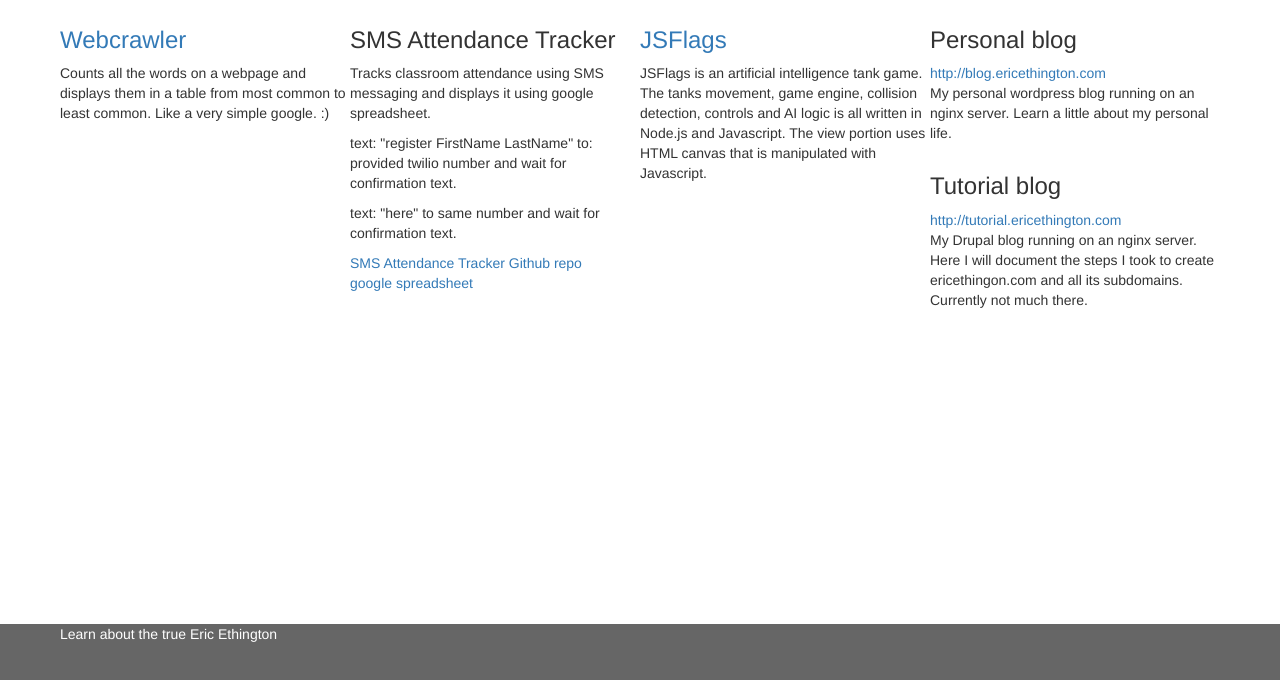
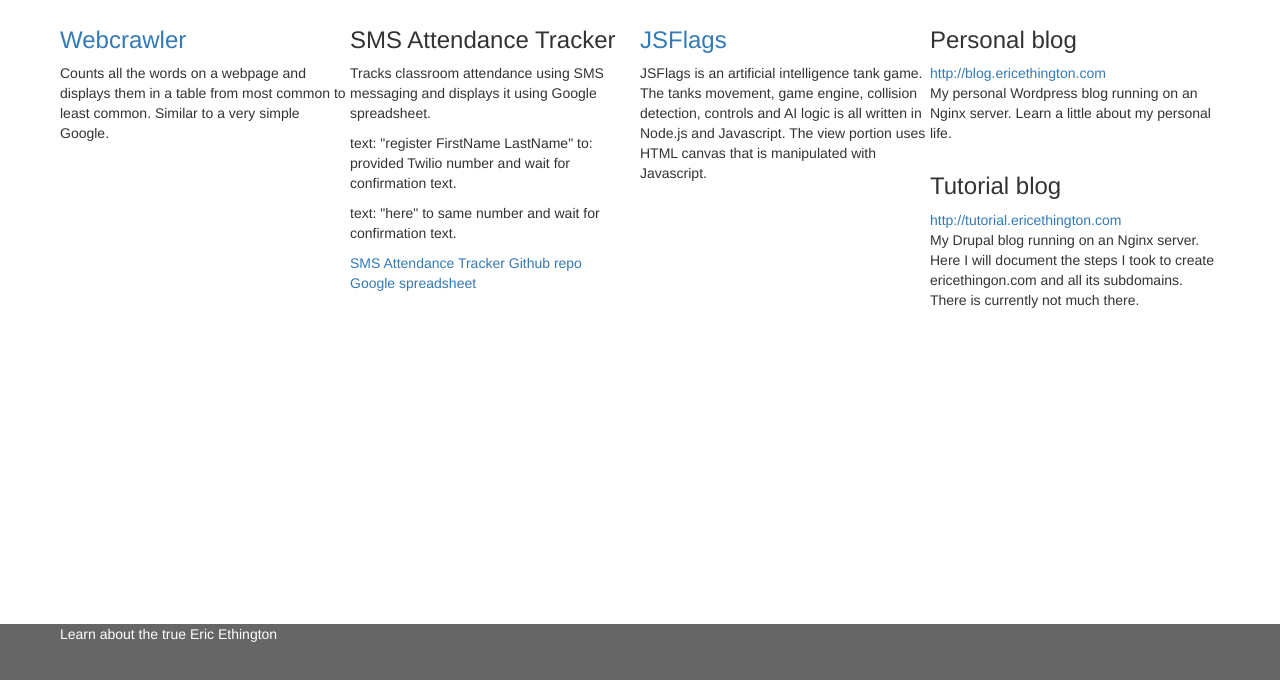
Before and after one commit to erceth/ee, a website: page src/index.html at #/home in a window 1280 px wide. Shown: the part 116-796 px from the top of the page. Drawn offline with nearby package versions, Linux system fonts and the light colour scheme; files that its build step writes are made by us from their sources.

Commit message:
polish text

```diff
--- a/src/html/home.html
+++ b/src/html/home.html
@@ -9,7 +9,7 @@
                 <a ui-sref="webcrawler"><h3>Webcrawler</h3></a>
             </div>
             <div class="description">
-                <p>Counts all the words on a webpage and displays them in a table from most common to least common.  Like a very simple google. :)</p>
+                <p>Counts all the words on a webpage and displays them in a table from most common to least common.  Similar to a very simple Google.</p>
             </div>
         </div>
 
@@ -21,11 +21,11 @@
 
             </div>
             <div class="description">
-                <p>Tracks classroom attendance using SMS messaging and displays it using google spreadsheet.</p>
-                <p>text: "register FirstName LastName" to: provided twilio number and wait for confirmation text.</p>
+                <p>Tracks classroom attendance using SMS messaging and displays it using Google spreadsheet.</p>
+                <p>text: "register FirstName LastName" to: provided Twilio number and wait for confirmation text.</p>
                 <p>text: "here" to same number and wait for confirmation text.</p>
                 <div><a href="https://github.com/erceth/attendance-tracker" target="_blank">SMS Attendance Tracker Github repo </a></div>
-                <div><a href="https://docs.google.com/spreadsheets/d/1BKtDlT-R3nlqEIMLs0XvrFGBAsqFqzSbAnzKaHJfJ-8/edit#gid=2132167194" target="_blank">google spreadsheet</a></div>
+                <div><a href="https://docs.google.com/spreadsheets/d/1BKtDlT-R3nlqEIMLs0XvrFGBAsqFqzSbAnzKaHJfJ-8/edit#gid=2132167194" target="_blank">Google spreadsheet</a></div>
             </div>
         </div>
 
@@ -46,7 +46,7 @@
             	<a href="http://blog.ericethington.com" target="_blank">http://blog.ericethington.com</a>
             </div>
             <div class="description">
-                <p>My personal wordpress blog running on an nginx server.  Learn a little about my personal life.</p>
+                <p>My personal Wordpress blog running on an Nginx server.  Learn a little about my personal life.</p>
             </div>
         </div>
 
@@ -58,7 +58,7 @@
             	<a href="http://tutorial.ericethington.com" target="_blank">http://tutorial.ericethington.com</a>
             </div>
             <div class="description">
-                <p>My Drupal blog running on an nginx server.  Here I will document the steps I took to create ericethingon.com and all its subdomains.  Currently not much there.</p>
+                <p>My Drupal blog running on an Nginx server.  Here I will document the steps I took to create ericethingon.com and all its subdomains.  There is currently not much there.</p>
             </div>
         </div>
 
```
Also changed, not shown: public/html/home.html (+6 -6 lines).
